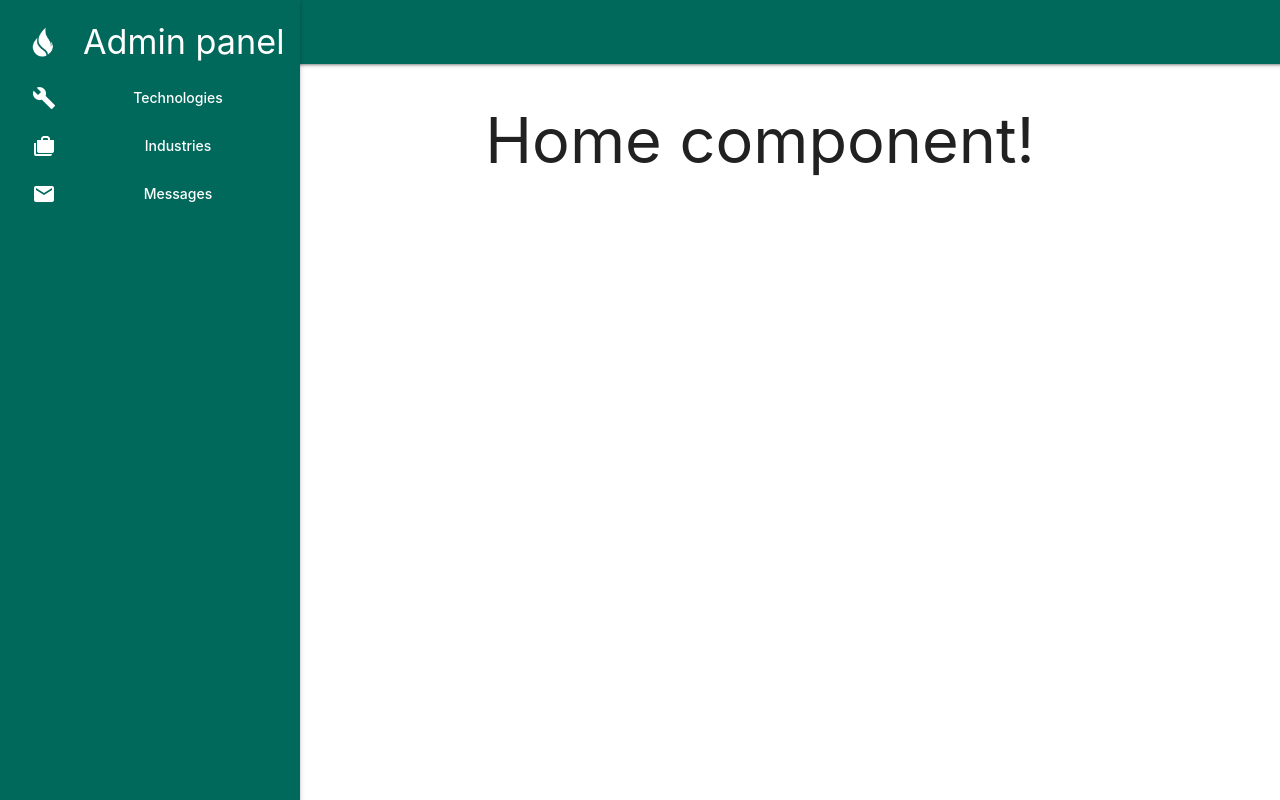
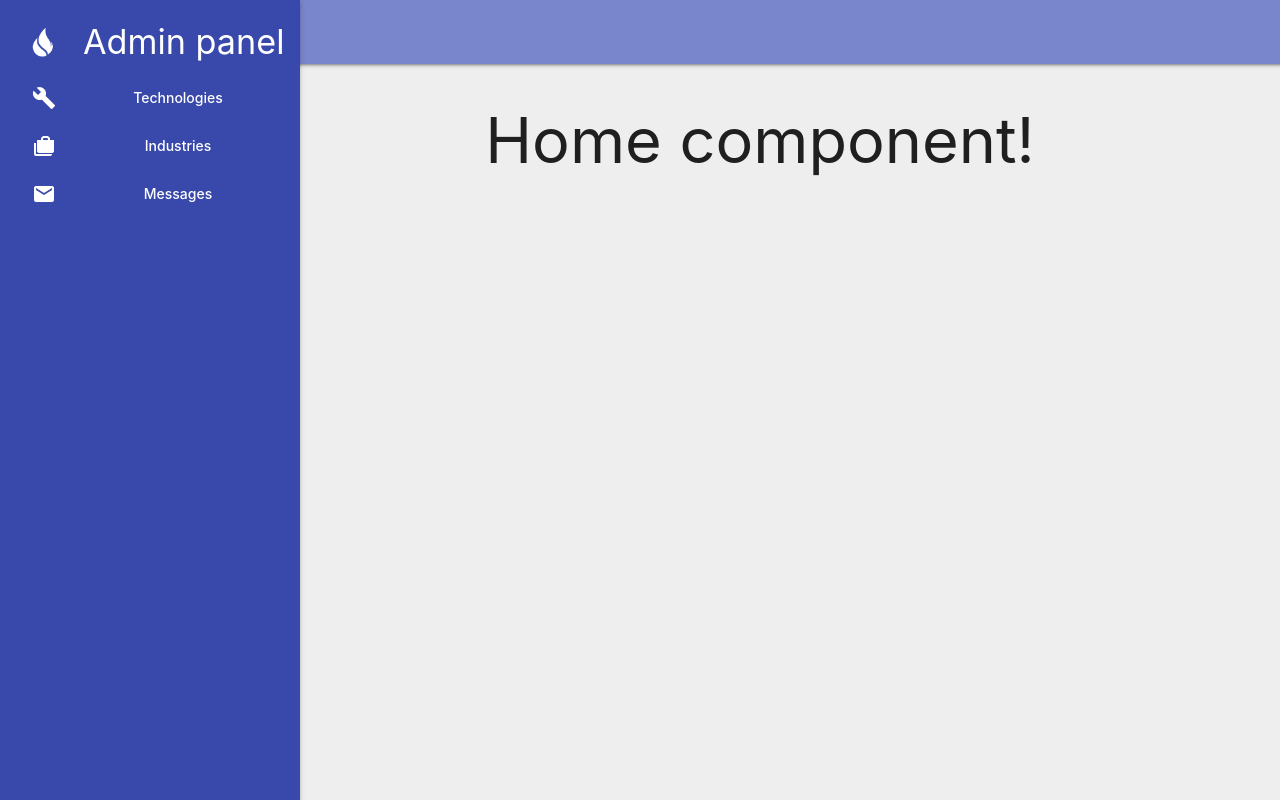
Before and after one commit to igorg-rc/admin_panel_react, a React (Create React App) app: page / in a window 1280 px wide. Built offline with nearby package versions, Linux system fonts and the light colour scheme.

Commit message:
changed sidenav color

```diff
--- a/src/App.js
+++ b/src/App.js
@@ -16,7 +16,7 @@ function App() {
         <div className="container">
           <main>
             <Switch>
-              <Route path="/" component={Home} exact />
+              <Route path="/" activeClassName='is-active' component={Home} exact />
               <Route path="/technologies" component={Technologies} />
               <Route path="/industries" component={Industries} />
               <Route path="/messages" component={Messages} />
--- a/src/components/Layout/Layout.js
+++ b/src/components/Layout/Layout.js
@@ -1,6 +1,6 @@
 import React from 'react'
 import M from 'materialize-css/dist/js/materialize.min.js'
-import { Link } from 'react-router-dom'
+import { Link, NavLink } from 'react-router-dom'
 
 import './Layout.css'
 import logo from '../../img/layout/index1_square_white_96.png'
@@ -24,7 +24,7 @@ export default function Layout() {
       <div className="has-fixed-sidebar">
         <header>
           <div className="navbar-fixed">
-            <nav className="navbar teal darken-3">
+            <nav className="navbar indigo lighten-2">
               <div className="nav-wrapper">
                 <ul id="nav-mobile" className="right">
                   <li><a href="#!" data-target="chat-dropdown" className="dropdown-trigger waves-effect"><i className="material-icons">settings</i></a></li>
@@ -33,14 +33,14 @@ export default function Layout() {
               </div>
             </nav>
           </div>
-          <ul id="sidenav-left" className="sidenav sidenav-fixed teal darken-3 darken-3 white-text">
+          <ul id="sidenav-left" className="sidenav sidenav-fixed indigo darken-1 white-text">
             <li className="valign-wrapper">
               <img className="img-logo" src={logo} />
               <h4>Admin panel</h4>
             </li>
-            <li><Link to="/technologies" className="waves-effect white-text">Technologies<i className="material-icons white-text">build</i></Link></li>
-            <li><Link to="/industries" className="waves-effect white-text">Industries<i className="material-icons white-text">cases</i></Link></li>
-            <li><Link to="/messages" className="waves-effect white-text">Messages<i className="material-icons white-text">email</i></Link></li>
+            <li><NavLink to="/technologies" className="waves-effect white-text">Technologies<i className="material-icons white-text">build</i></NavLink></li>
+            <li><NavLink to="/industries" className="waves-effect white-text">Industries<i className="material-icons white-text">cases</i></NavLink></li>
+            <li><NavLink to="/messages" className="waves-effect white-text">Messages<i className="material-icons white-text">email</i></NavLink></li>
           </ul>
         </header>
       </div>
--- a/src/index.css
+++ b/src/index.css
@@ -1,5 +1,6 @@
 body {
   margin: 0;
+  background-color: #eeeeee;
   font-family: -apple-system, BlinkMacSystemFont, 'Segoe UI', 'Roboto', 'Oxygen',
     'Ubuntu', 'Cantarell', 'Fira Sans', 'Droid Sans', 'Helvetica Neue',
     sans-serif;
```
